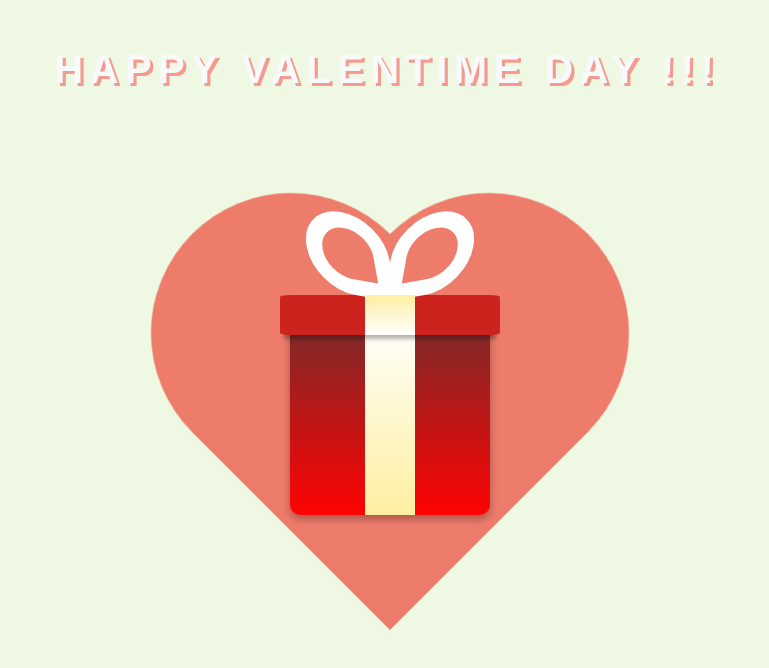
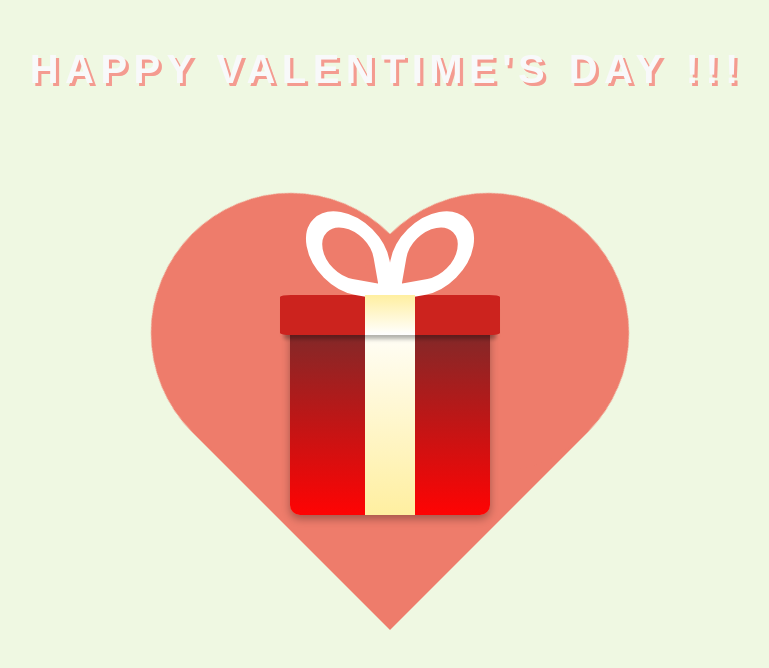
Before and after one commit to Hud0520/VLT, a plain HTML site: page index.html in a window 1280 px wide. Shown: the whole page, without its empty margins (250-1019 px from the left). Drawn offline with nearby package versions, Linux system fonts and the light colour scheme; a web font is replaced by a local one.

Commit message:
Update index.html

```diff
--- a/index.html
+++ b/index.html
@@ -12,7 +12,7 @@
 <div class="container">
   <div class="row">
     <div class="col-12">
-      <h1 class="text-center text-light my-5"><strong>Happy Valentime day !!!</strong></h1>
+      <h1 class="text-center text-light my-5"><strong>Happy Valentime's day !!!</strong></h1>
     </div>
     <div class="col-12 mt-5 d-flex justify-content-center">
       <div id="letter"></div>
```
